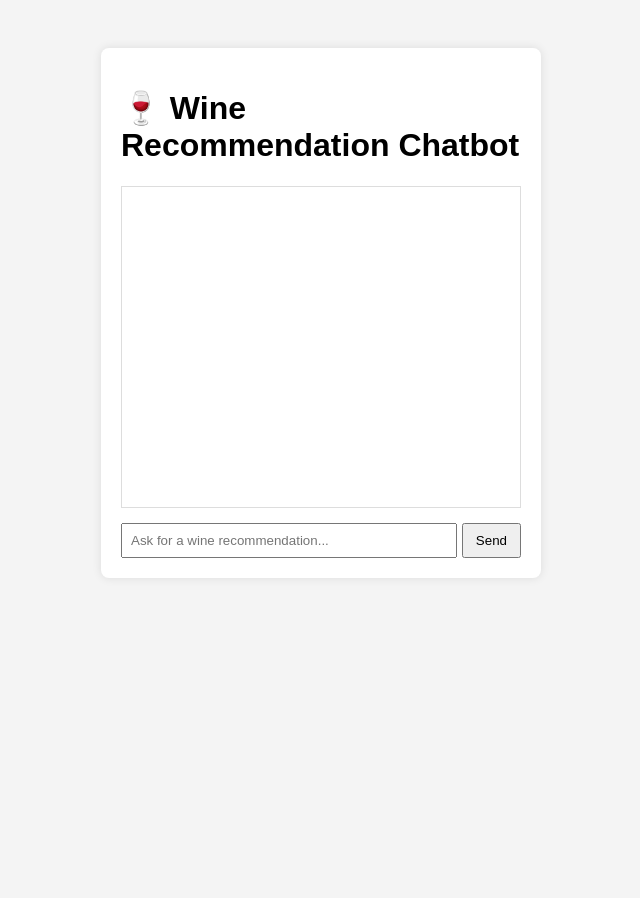
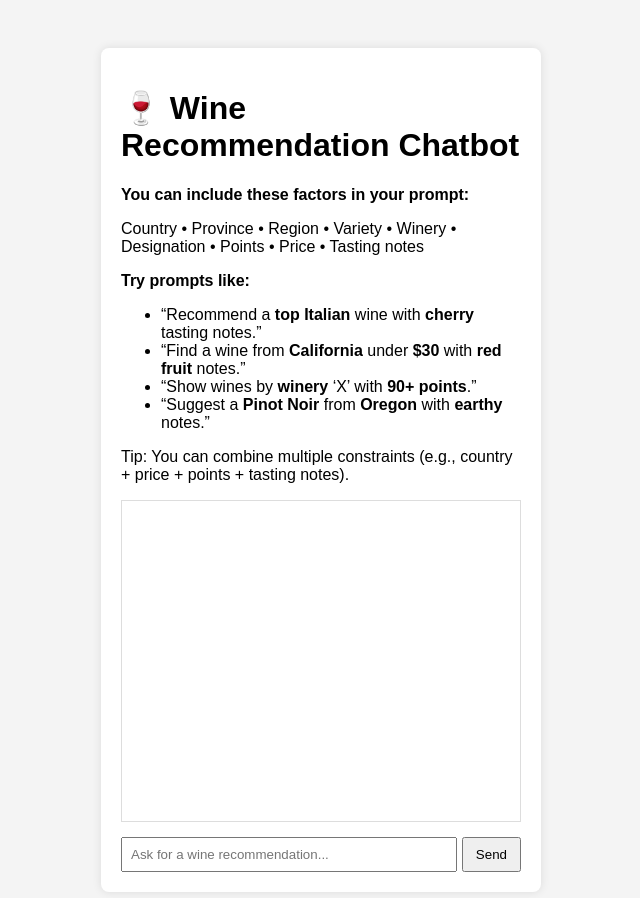
Before and after one commit to DouglasBinschus/winebot-website, a plain HTML site: page index.html in a window 1280 px wide. Shown: the whole page, without its empty margins (319-959 px from the left). Before the commit the page ends 800 px from the top, so only its background shows below. Drawn offline with Linux system fonts and the light colour scheme.

Commit message:
Enhance index.html with help box for user prompts
Added help box with prompt suggestions for wine recommendations.

```diff
--- a/index.html
+++ b/index.html
@@ -8,7 +8,24 @@
   <body>
     <div class="chat-container">
       <h1>🍷 Wine Recommendation Chatbot</h1>
+<div class="help-box">
+  <p><strong>You can include these factors in your prompt:</strong></p>
+  <p class="factors">
+    Country • Province • Region • Variety • Winery • Designation • Points • Price • Tasting notes
+  </p>
 
+  <p><strong>Try prompts like:</strong></p>
+  <ul>
+    <li>“Recommend a <strong>top Italian</strong> wine with <strong>cherry</strong> tasting notes.”</li>
+    <li>“Find a wine from <strong>California</strong> under <strong>$30</strong> with <strong>red fruit</strong> notes.”</li>
+    <li>“Show wines by <strong>winery</strong> ‘X’ with <strong>90+ points</strong>.”</li>
+    <li>“Suggest a <strong>Pinot Noir</strong> from <strong>Oregon</strong> with <strong>earthy</strong> notes.”</li>
+  </ul>
+
+  <p class="small-note">
+    Tip: You can combine multiple constraints (e.g., country + price + points + tasting notes).
+  </p>
+</div>
       <div id="chat-box"></div>
 
       <div class="input-area">
```
